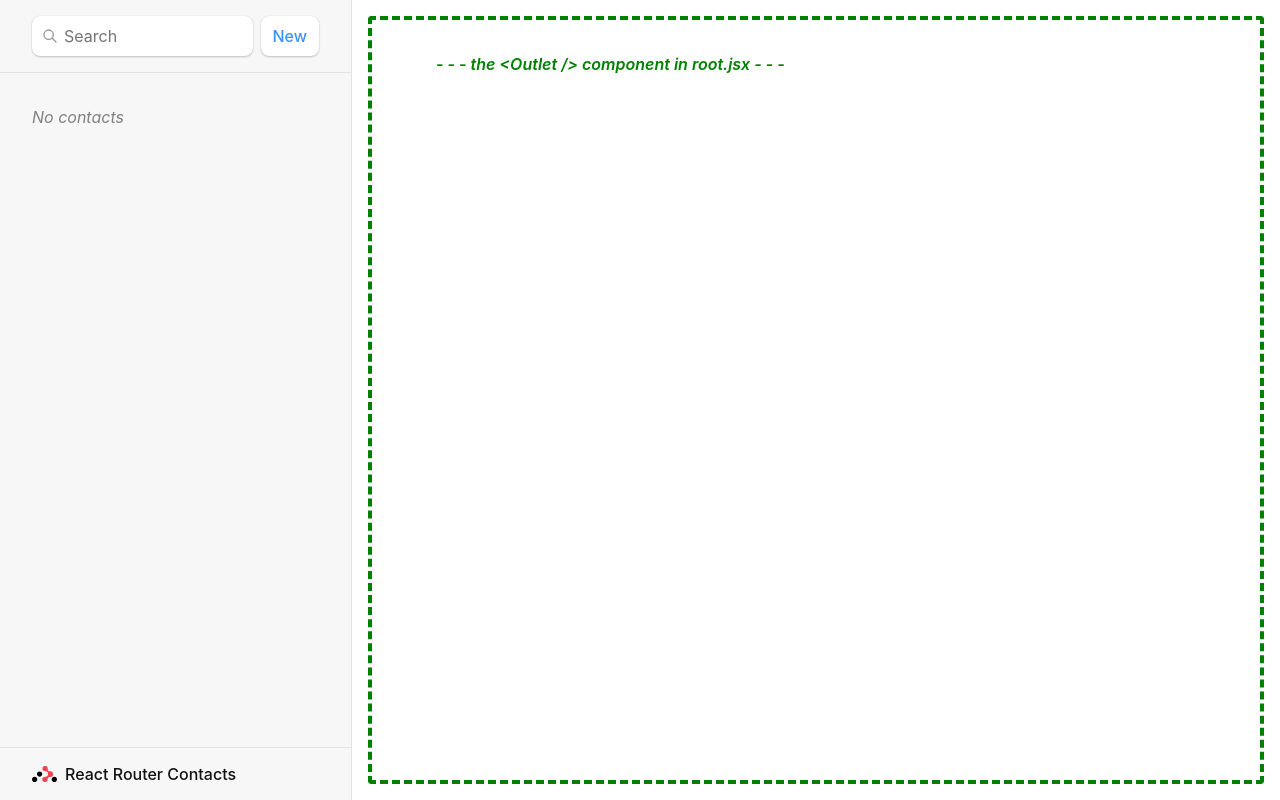
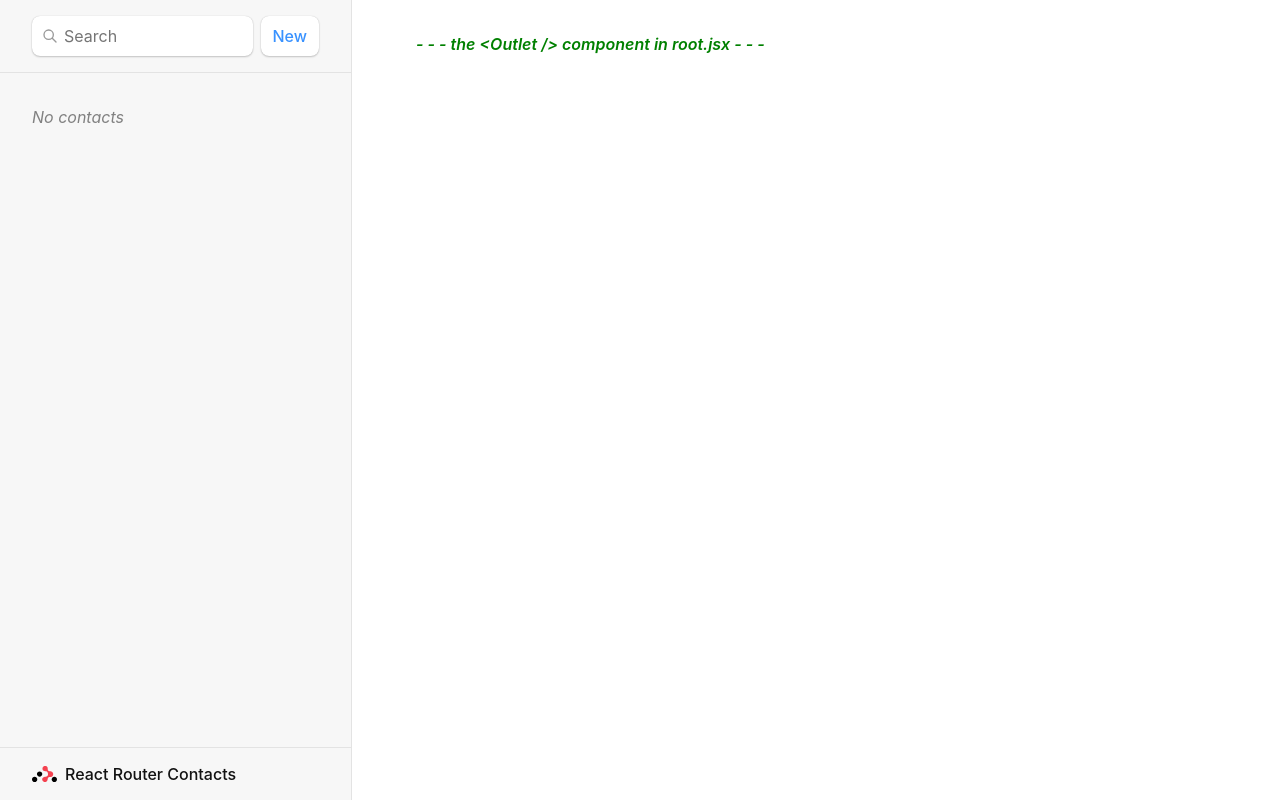
Before and after one commit to smithWEBtek/react-router-demo, a React (Vite) app: page / in a window 1280 px wide. Built offline with nearby package versions, Linux system fonts and the light colour scheme.

Commit message:
Add new routes

```diff
--- a/src/main.jsx
+++ b/src/main.jsx
@@ -6,6 +6,7 @@
 import ErrorPage from "./error-page";
 import Contact, {loader as contactLoader} from "./routes/contact";
 import EditContact, {action as editAction} from "./routes/edit";
+import {action as destroyAction} from "./routes/destroy";
 
 const router = createBrowserRouter([
   {
@@ -26,6 +27,10 @@
         loader: contactLoader,
         action: editAction
       },
+      {
+        path: "contacts/:contactId/destroy",
+        action: destroyAction
+      },
     ],
   },
 ]);
--- /dev/null
+++ b/src/routes/destroy.jsx
@@ -0,0 +1,7 @@
+import {redirect} from "react-router-dom";
+import {deleteContact} from "../contacts";
+
+export async function action({params}) {
+  await deleteContact(params.contactId);
+  return redirect("/");
+}
--- a/src/routes/root.jsx
+++ b/src/routes/root.jsx
@@ -5,8 +5,15 @@
   useLoaderData,
   redirect,
   NavLink,
+  useNavigation,
 } from "react-router-dom";
-import {getContacts, createContact} from "../contacts";
+import {getContacts, createContact, deleteContact} from "../contacts";
+
+// export async function action() {
+//   const contact = await deleteContact();
+//   // return {contact};
+//   return redirect(`/contacts`);
+// }
 
 export async function action() {
   const contact = await createContact();
@@ -22,6 +29,7 @@
 
 export default function Root() {
   const {contacts} = useLoaderData();
+  const navigation = useNavigation();
 
   return (
     <>
@@ -78,11 +86,12 @@
       <>
         <div
           id="detail"
-          style={{
-            border: "4px dashed green",
-            borderRadius: "4px",
-            margin: "16px",
-          }}
+          className={navigation.state === "loading" ? "loading" : ""}
+          // style={{
+          //   border: "4px dashed green",
+          //   borderRadius: "4px",
+          //   margin: "16px",
+          // }}
         >
           <div>
             <i
```
Also changed, not shown: src/routes/contact.jsx (+0 -10 lines).
